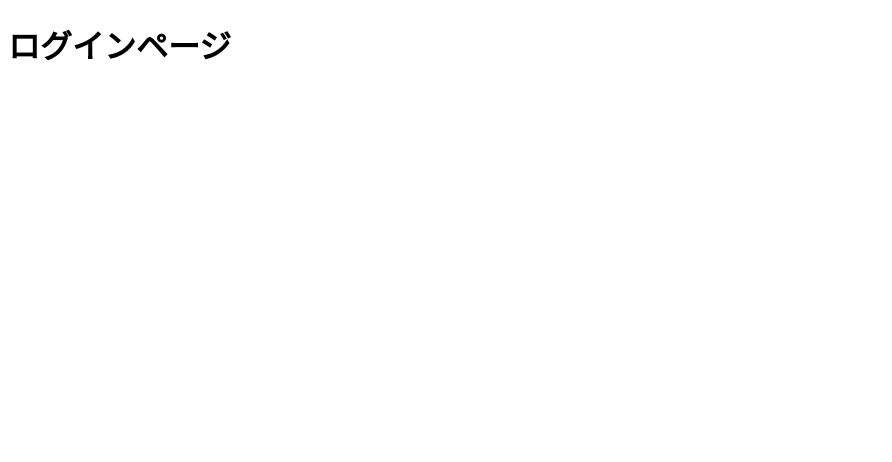
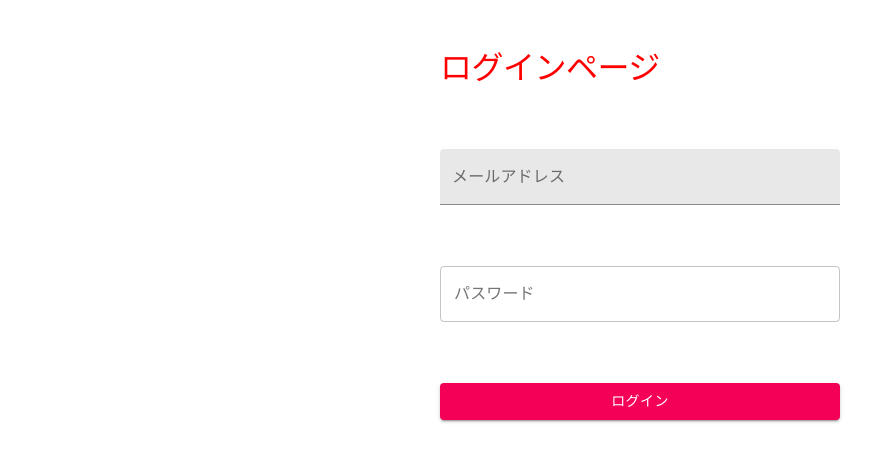
Before and after one commit to yui-soma/chatapp, a React (Create React App) app: page /login in a window 1280 px wide. Shown: the top 462 px of the page, without its empty margins (0-892 px from the left). Built offline with nearby package versions, Linux system fonts and the light colour scheme.

Commit message:
firebace挿入

```diff
--- a/src/pages/Login.jsx
+++ b/src/pages/Login.jsx
@@ -1,8 +1,32 @@
+import { Button, TextField, Typography } from '@material-ui/core';
+import { makeStyles } from '@material-ui/core/styles';
+
+const useStyls = makeStyles({
+    root: {
+        width: "400px",
+        height: "370px",
+        margin: "50px auto",
+        display: "flex",
+        flexDirection: 'column',
+        justifyContent: "space-between",
+    },
+    title: {
+        fontSize: "32px",
+        color: "red",
+    },
+});
+
 const Login = () => {
+    const classes = useStyls();
     return (
-        <>
-            <h1>ログインページ</h1>
-        </>
+        <form className={classes.root}>
+            <Typography variant="h1" className={classes.title}>ログインページ</Typography>
+            <TextField variant="filled" label="メールアドレス" />
+            <TextField variant="outlined" label="パスワード" />
+            <Button variant="contained" color="secondary">
+                ログイン
+            </Button>
+        </form>
     );
 };
 
```
Also changed, not shown: src/firebace/config.js (added, +14 -0 lines).
